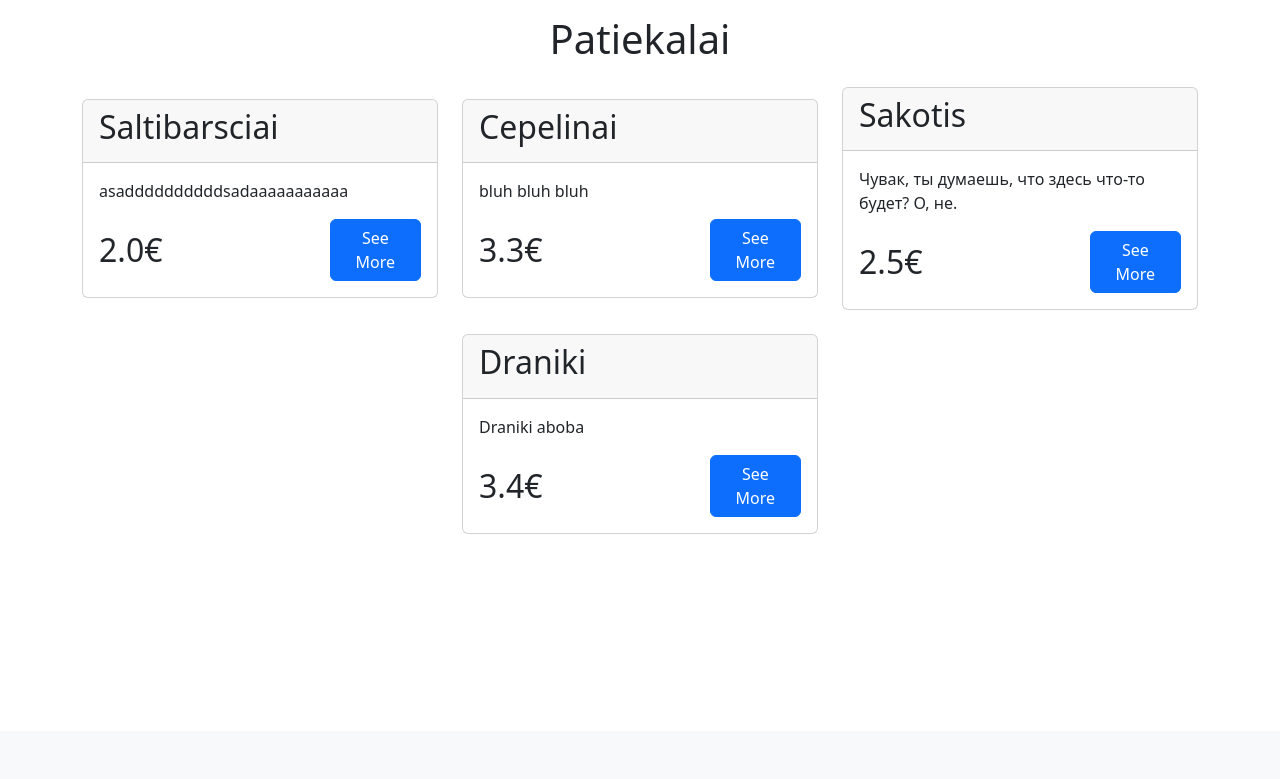
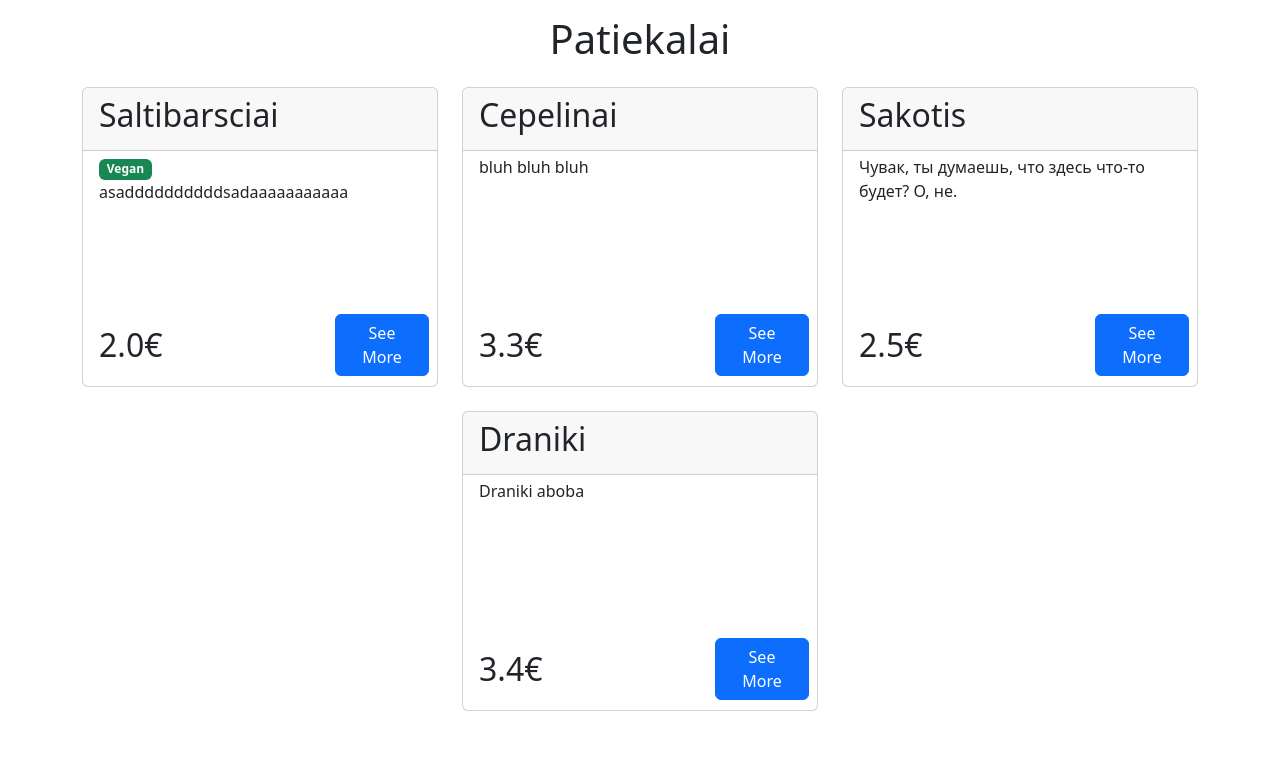
Before and after one commit to RandVid/canteen_menu, a Django app: page / in a window 1280 px wide. Shown: the part 69-848 px from the top of the page. Before the commit the page ends 603 px from the top, so only its background shows below. Run offline with Django 4.2, Linux system fonts and the light colour scheme; data comes from the database, SQL or seed files in the repository; both versions use the stored data as it was after the commit.

Commit message:
added is vegan badge

```diff
--- a/canteen_menu/menu/models.py
+++ b/canteen_menu/menu/models.py
@@ -4,9 +4,15 @@ from django.db import models
 # Create your models here.
 class Meal(models.Model):
     name = models.CharField(max_length=255)
-    description = models.TextField(null=True)
+    description = models.TextField(null=True, blank=True)
     price = models.FloatField()
     in_menu = models.BooleanField()
+    is_vegan = models.BooleanField()
+    calories = models.IntegerField(null=True, blank=True)
+    proteins = models.IntegerField(null=True, blank=True)
+    fats = models.IntegerField(null=True, blank=True)
+    carbohydrates = models.IntegerField(null=True, blank=True)
+    mass = models.IntegerField(null=True, blank=True)
 
     def __str__(self):
         return f"{self.name}"
--- a/canteen_menu/menu/templates/main.html
+++ b/canteen_menu/menu/templates/main.html
@@ -9,4 +9,8 @@
 {% load static %}
   <h1>Patiekalai</h1>
   {% include "meals.html" with meals=meals %}
+  <div class="container mt-4">
+        <div class="row d-flex align-items-center justify-content-center">
+        </div>
+  </div>
 {% endblock %}
--- a/canteen_menu/menu/templates/meals.html
+++ b/canteen_menu/menu/templates/meals.html
@@ -29,14 +29,16 @@
       <div class="row d-flex align-items-center justify-content-center">
         {% for x in meals %}
           <div class="col-12 col-lg-6 col-xl-4 mb-4">
-            <div class="card {% if text_color %} {{ text_color }} {% endif %} ratio-16X9">
+            <div class="card {% if text_color %} {{ text_color }} {% endif %}" style="height: 300px;">
               <!-- <img class="card-img-top" src="img_avatar1.png" alt="Card image"> -->
               <div class="card-header">
                 <h2 class="card-title">{{ x.name }}</h2>
               </div>
-              <div class="card-body">
+              <div class="card-body pt-1">
+                {% if x.is_vegan %}<span class="badge bg-success">Vegan</span>{% endif %}
+<!--                <span class="badge"> </span>-->
                 <p class="card-text">{{ x.description }}</p>
-                <div class="row align-items-center d-flex">
+                <div class="row align-items-center d-flex" style="position: absolute; width: 100%; bottom: 10px;">
                 {% if user.is_authenticated %}
                   <div class="col-7">
                     <h2 class="card-text">{{ x.price }}€</h2>
```
Also changed, not shown: canteen_menu/db.sqlite3.
